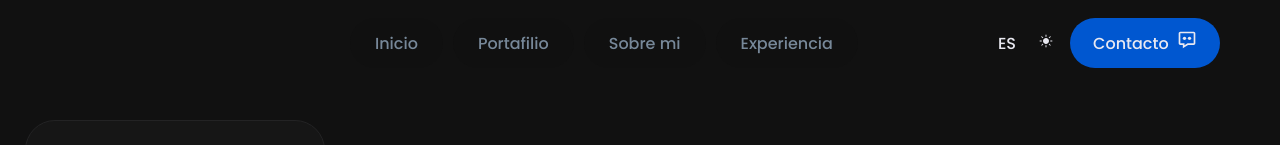
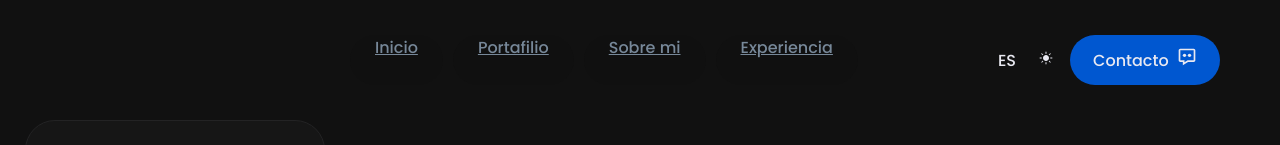
Before and after one commit to ChrisJRM92/Portfolio, a React (Vite) app: page / in a window 1280 px wide. Shown: the top 145 px of the page. Built offline with nearby package versions, Linux system fonts and the light colour scheme; grey boxes are pictures that could not be loaded.

Commit message:
Added effects
Added effects

```diff
--- a/src/App.jsx
+++ b/src/App.jsx
@@ -16,7 +16,7 @@ function App() {
           <TopMenu/>
         </div>
         <div class="content"><Content/></div>
-        <div class="bottomMenu"> </div>
+        <div class="bottomMenu"></div>
       </div>
     </>
   )
--- a/src/components/Content.jsx
+++ b/src/components/Content.jsx
@@ -50,11 +50,11 @@ const data = [
 const Content = () => {
   return (
     <div className="header_content">
-      <div className="main">
+      <div id="main" className="main">
         <button className="btn_section"><p className="icon_star"><PiStarFourFill /></p>&nbsp;Perfil profesional</button>
         <h1 className="title_resume">Hola, soy Christian, ingeniero electromecanico y desarrollador web fullstacks</h1>
       </div>
-      <div className="portfolio">
+      <div id="portfolio" className="portfolio">
         <button className="btn_section"><p className="icon_star"><PiStarFourFill /></p>&nbsp;Portafolio</button>
         <h2 className="title_section">Proyectos realizados</h2>
         <div className="proyects">
@@ -66,7 +66,7 @@ const Content = () => {
           <CardProyect />
         </div>
       </div>
-      <div className="about">
+      <div id="about" className="about">
         <button className="btn_section"><p className="icon_star"><PiStarFourFill /></p>&nbsp;Sobre mi</button>
         <h2 className="title_section">Soluciones operativas</h2>
         <p className="description">Comprometido con la operatividad y funcionabilidad de sistemas, complemento mis conocimientos adquiridos a lo largo de mi carrera para brindar soluciones óptimas. Me gusta compartir en familia, me gusta viajar y conocer nuevos lugares, también manejo excelentes relaciones interpersonales para garantizar el mejor desempeño entre todos.</p>
@@ -84,7 +84,7 @@ const Content = () => {
           <button className="skills">Proactivo</button>
           <button className="skills">Autodidacta</button>
         </div>
-        <div className="experience">
+        <div id="experience" className="experience">
           <button className="btn_section"><p className="icon_star"><PiStarFourFill /></p>&nbsp;Experiencia</button>
           <h2 className="title_section">Conocimientos</h2>
           <p className="description">Cuento con ámplia experiencia y conocimientos en los principales lenguajes y herramientas de producción.</p>
--- a/src/components/TopMenu.jsx
+++ b/src/components/TopMenu.jsx
@@ -8,10 +8,10 @@ const TopMenu = () => {
   return (
     <div className="container_top_menu">
       <div className="container_btns_nav">
-        <button className="btn">Inicio</button>
-        <button className="btn">Portafilio</button>
-        <button className="btn">Sobre mi</button>
-        <button className="btn">Experiencia</button>
+        <a href="#main" className="btn">Inicio</a>
+        <a href="#portfolio" className="btn">Portafilio</a>
+        <a href="#about" className="btn">Sobre mi</a>
+        <a href="#experience" className="btn">Experiencia</a>
       </div>
       <div className="container_btns_help">
         <button className="btn_lang">ES</button>
--- a/src/components/styles/TopMenu.scss
+++ b/src/components/styles/TopMenu.scss
@@ -1,8 +1,11 @@
 .container_top_menu{
   display: flex;
   justify-content: space-between;
-  padding-top: 18px;
+  align-items: center;
+  height: 100%;
   padding-right: 60px;
+  // background-color: chocolate;
+  background-color: transparent;
 
   .container_btns_nav{
     display: flex;
--- a/src/styles/App.scss
+++ b/src/styles/App.scss
@@ -3,7 +3,7 @@
   // background-color: #e45656;
   display: grid;
   grid-template-columns: 350px 1fr 1fr;
-  grid-template-rows: 10% 80% 10%;
+  grid-template-rows: 15% 75% 10%;
   grid-column-gap: 0px;
   grid-row-gap: 0px;
 }
@@ -20,13 +20,13 @@
 .topMenu {
   grid-area: 1 / 2 / 2 / 4;
   // background-color: blue;
-  height: 10vh;
+  height: 15vh;
 }
 
 .content {
   grid-area: 2 / 2 / 3 / 4;
   // background-color: burlywood;
-  height: 80vh;
+  height: 75vh;
 }
 
 .bottomMenu {
--- a/src/styles/index.scss
+++ b/src/styles/index.scss
@@ -1,6 +1,7 @@
 *{
   box-sizing: border-box;
   font-family: "Poppins", system-ui;
+  scroll-behavior: smooth;
 }
 
 body{
```
